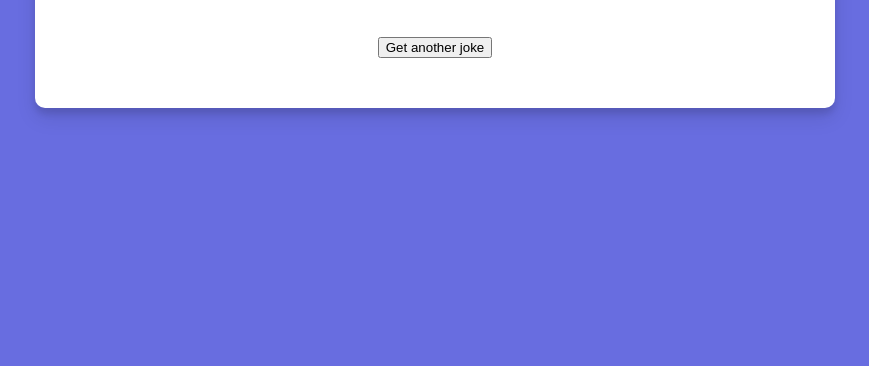
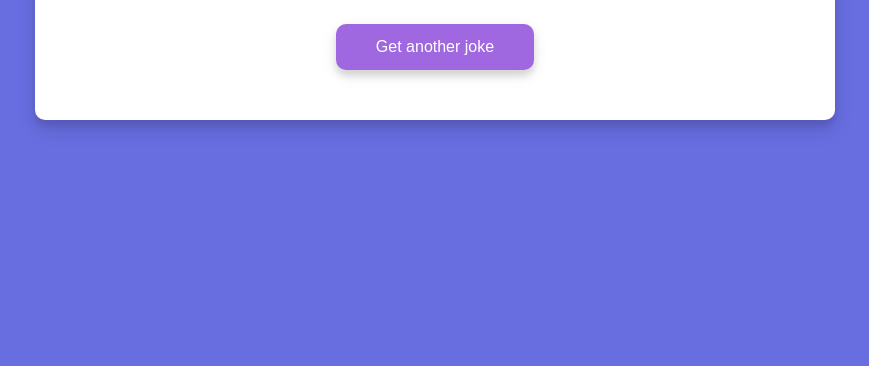
Before and after one commit to BrianMcPhillips/Jokes-Vanilla, a plain HTML site: page index.html in a window 1280 px wide. Shown: the part 434-800 px from the top of the page, without its empty margins (205-1074 px from the left). Drawn offline with Linux system fonts and the light colour scheme.

Commit message:
Button class btn styling

```diff
--- a/style.css
+++ b/style.css
@@ -39,3 +39,14 @@ h3 {
   margin: 50px auto;
   max-width: 600px;
 }
+
+.btn {
+  background-color: #9f68e0;
+  color: #fff;
+  border: 0;
+  border-radius: 10px;
+  box-shadow: 0px 5px 15px rgba(0, 0, 0, 0.1), 0 6px 6px rgba(0, 0, 0, 0.1);
+  padding: 14px 40px;
+  font-size: 16px;
+  cursor: pointer;
+}
```
